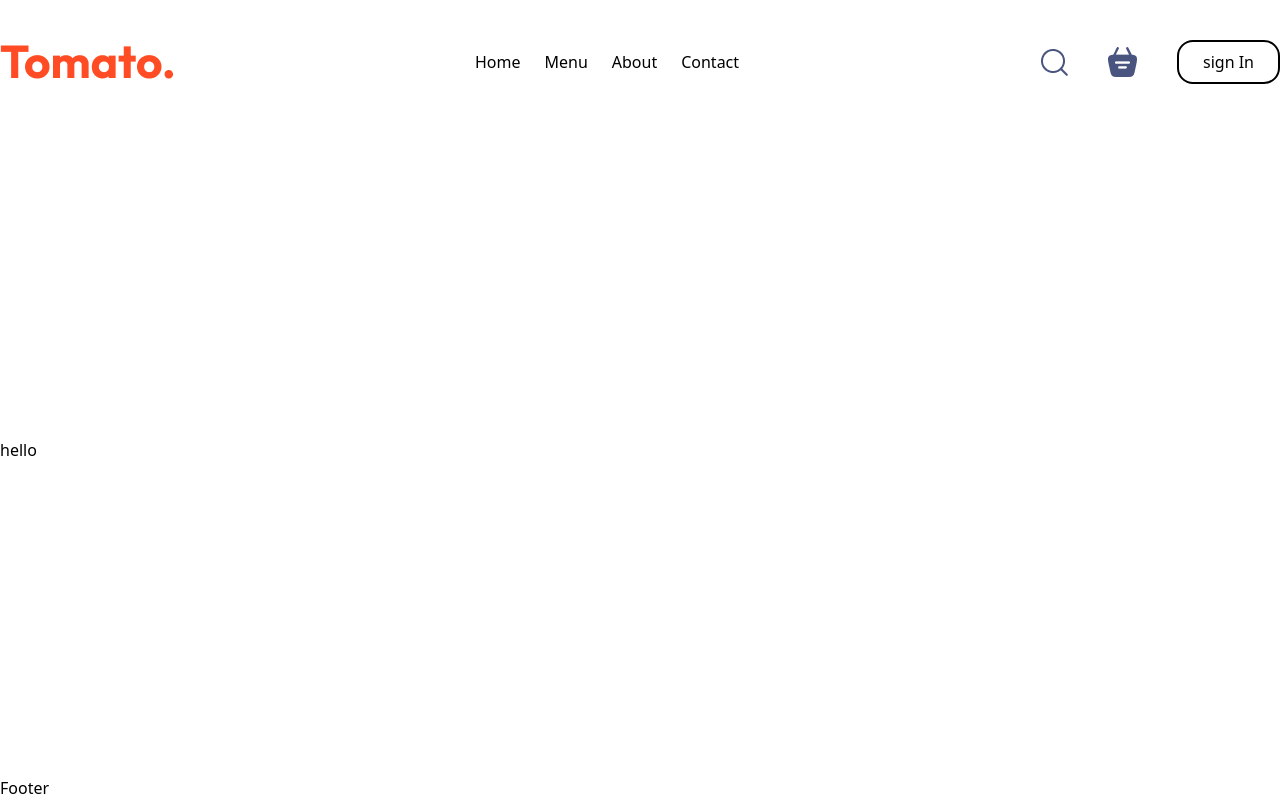
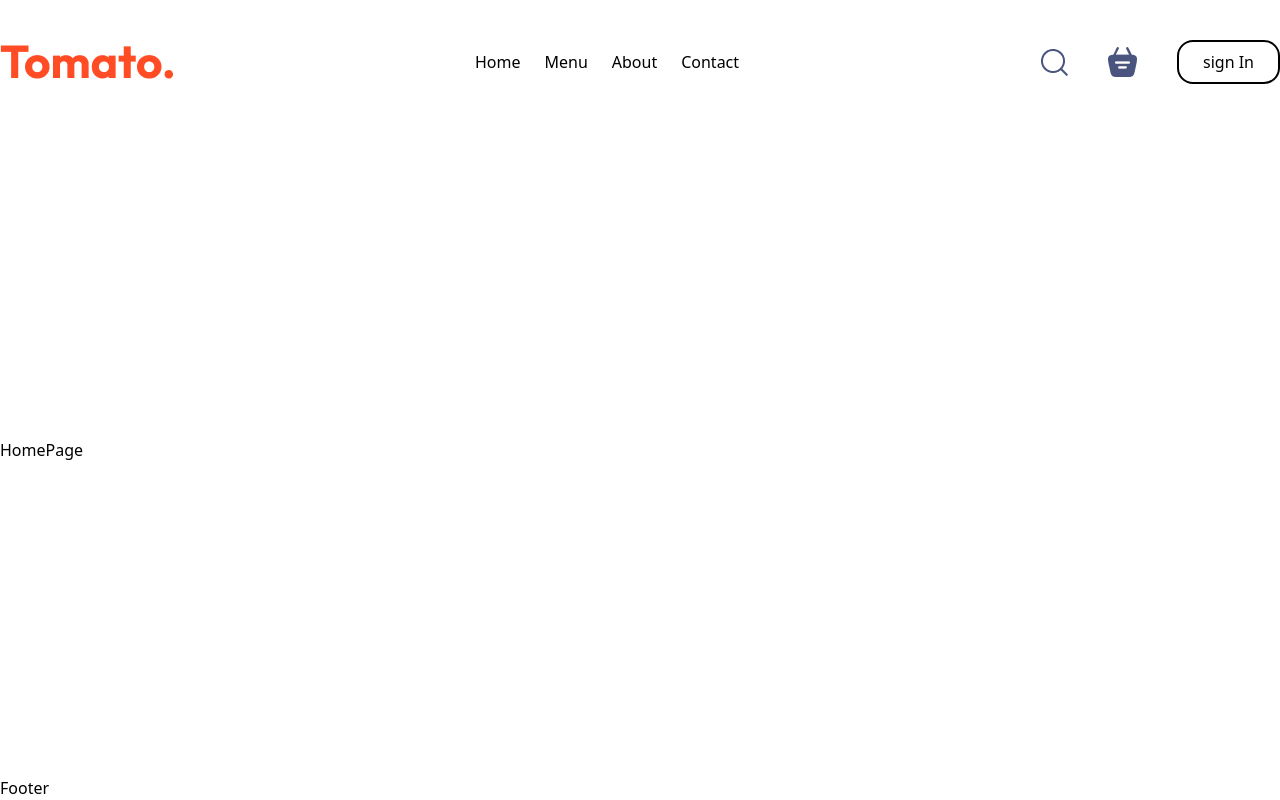
Before and after one commit to ravinder-mvt/FoodApplication, a React (Vite) app in the folder client/: page / in a window 1280 px wide. Built offline with nearby package versions, Linux system fonts and the light colour scheme.

Commit message:
created routes and homepage

```diff
--- a/client/package.json
+++ b/client/package.json
@@ -13,6 +13,7 @@
     "@tailwindcss/vite": "^4.1.17",
     "react": "^19.2.0",
     "react-dom": "^19.2.0",
+    "react-router-dom": "^7.9.5",
     "tailwindcss": "^4.1.17"
   },
   "devDependencies": {
--- a/client/src/App.jsx
+++ b/client/src/App.jsx
@@ -1,21 +1,19 @@
-import { useState } from 'react'
-import Navbar from './layouts/Navbar'
-import Layout from './layouts/Layout'
+import { useState } from "react";
+import HomePage from "./pages/HomePage";
+import Layout from "./layouts/Layout";
+import { BrowserRouter as Router, Routes, Route } from "react-router-dom";
 
 function App() {
-  const [count, setCount] = useState(0)
 
   return (
-
     <Layout>
-<h1>
-  hello
-</h1>
-
-
+      <Router>
+        <Routes>
+          <Route path="/" element={<HomePage />} />
+        </Routes>
+      </Router>
     </Layout>
-
-  )
+  );
 }
 
-export default App
+export default App;
--- /dev/null
+++ b/client/src/pages/HomePage.jsx
@@ -0,0 +1,9 @@
+import React from 'react'
+
+const HomePage = () => {
+  return (
+    <div>HomePage</div>
+  )
+}
+
+export default HomePage
```
Also changed, not shown: 1 other file (tests, documents, lock files or other folders).
